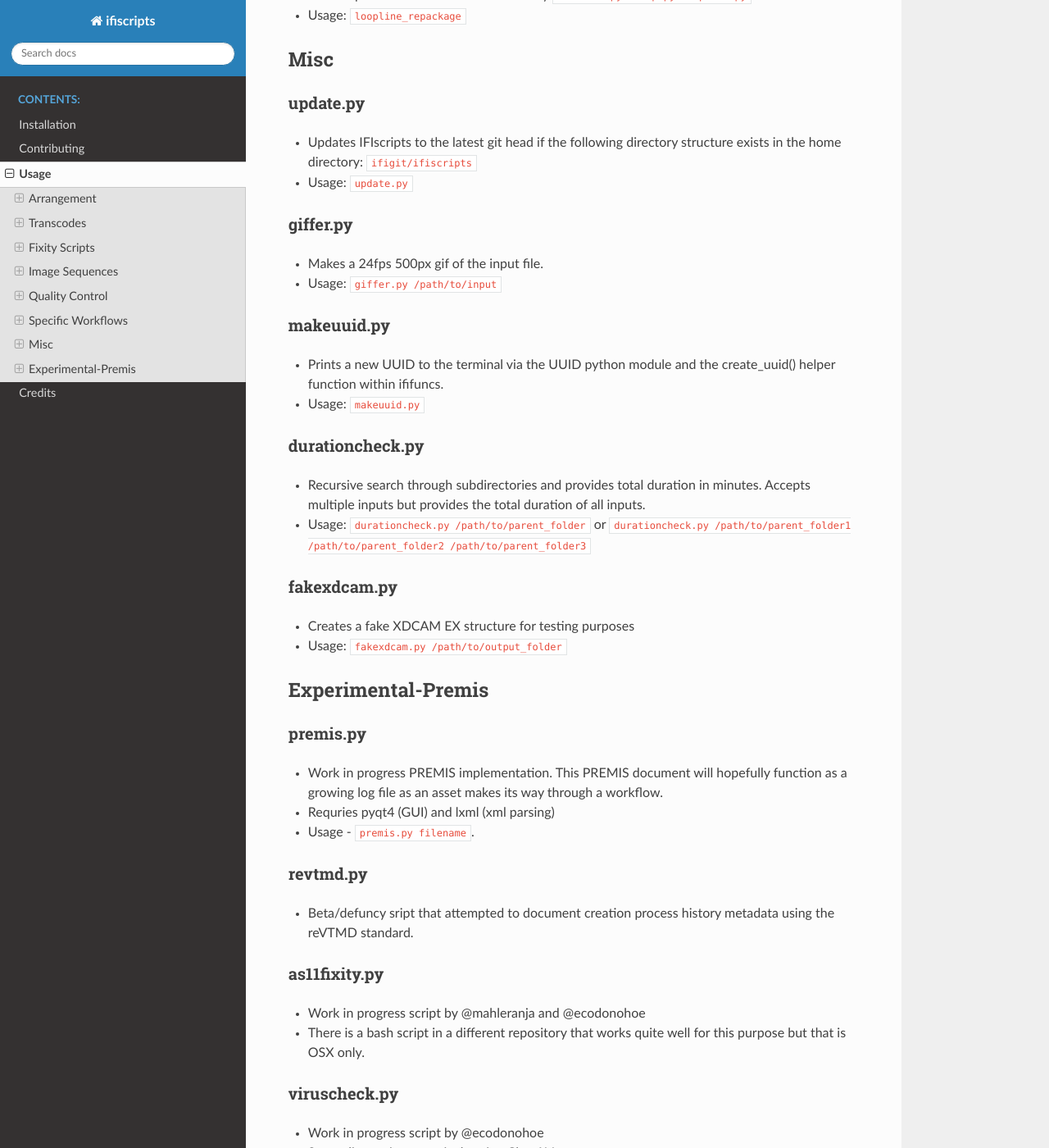
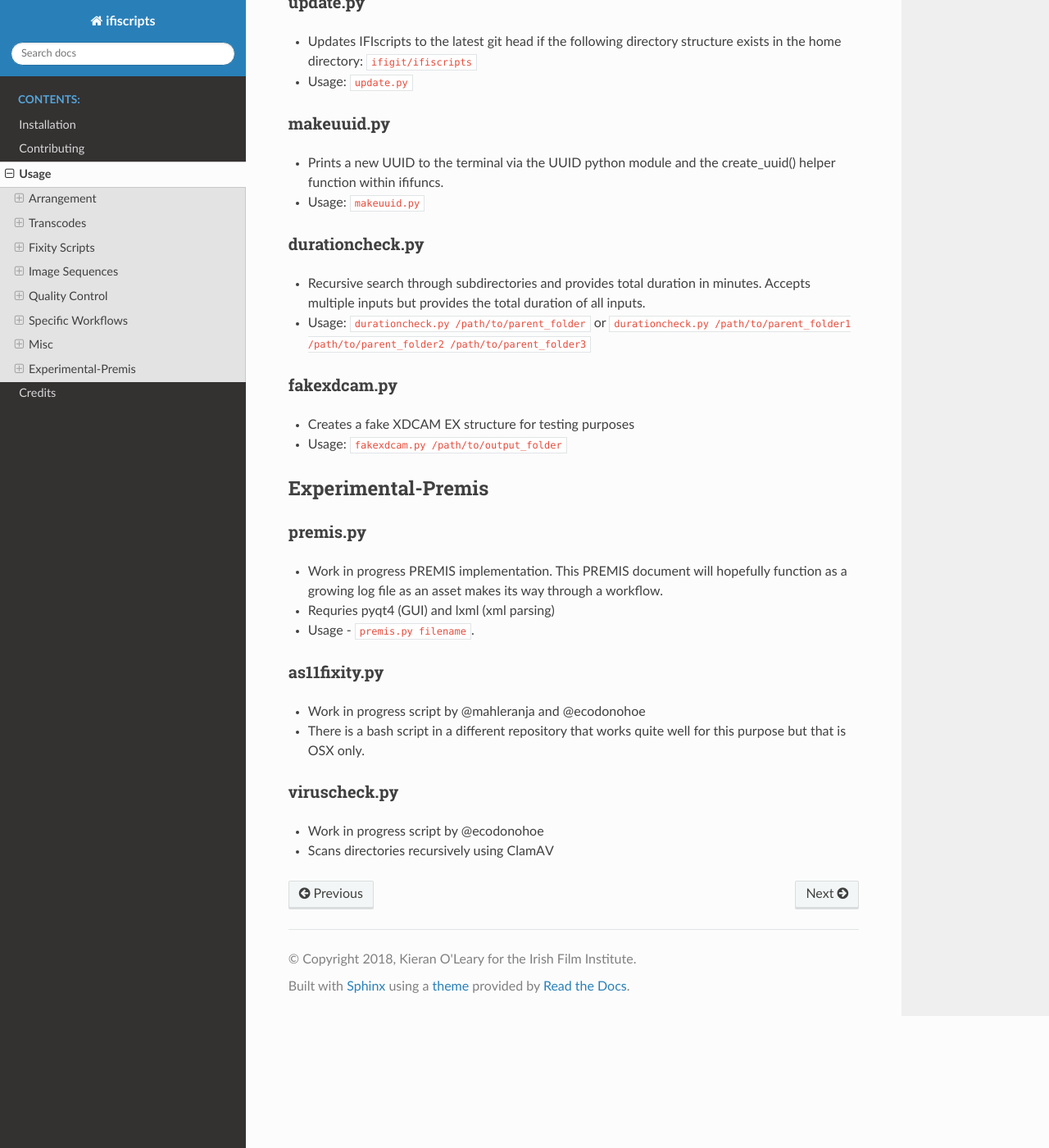
Before and after one commit to kieranjol/IFIscripts, a Sphinx documentation site: the page built from docs/usage.rst, in a window 1280 px wide and 1400 px high, scrolled down 8767 px. Shown: the whole window at 82% size. Built offline with Sphinx 7.4.7 and the Read the Docs theme 2.0.0, drawn with Linux system fonts in a browser that asks for light colours; some of the changed text lies outside the part shown.

Commit message:
docs - removes unused legacy scripts

```diff
--- a/docs/usage.rst
+++ b/docs/usage.rst
@@ -346,13 +346,6 @@
    image sequence filename.
 -  Usage - ``oeremove.py directory``.
 
-renumber.py
-~~~~~~~~~~~
-
--  Renames TIFF files in an image sequence so that they start from ZERO
-   (000000)
--  Usage - ``renumber.py directory``
-
 seq2dv.py
 ~~~~~~~~~
 
@@ -475,11 +468,6 @@
    structure exists in the home directory: ``ifigit/ifiscripts``
 -  Usage: ``update.py``
 
-giffer.py
-~~~~~~~~~
-
--  Makes a 24fps 500px gif of the input file.
--  Usage: ``giffer.py /path/to/input``
 
 makeuuid.py
 ~~~~~~~~~~~
@@ -515,11 +503,6 @@
 -  Requries pyqt4 (GUI) and lxml (xml parsing)
 -  Usage - ``premis.py filename``.
 
-revtmd.py
-~~~~~~~~~
-
--  Beta/defuncy sript that attempted to document creation process
-   history metadata using the reVTMD standard.
 
 as11fixity.py
 ~~~~~~~~~~~~~
```
